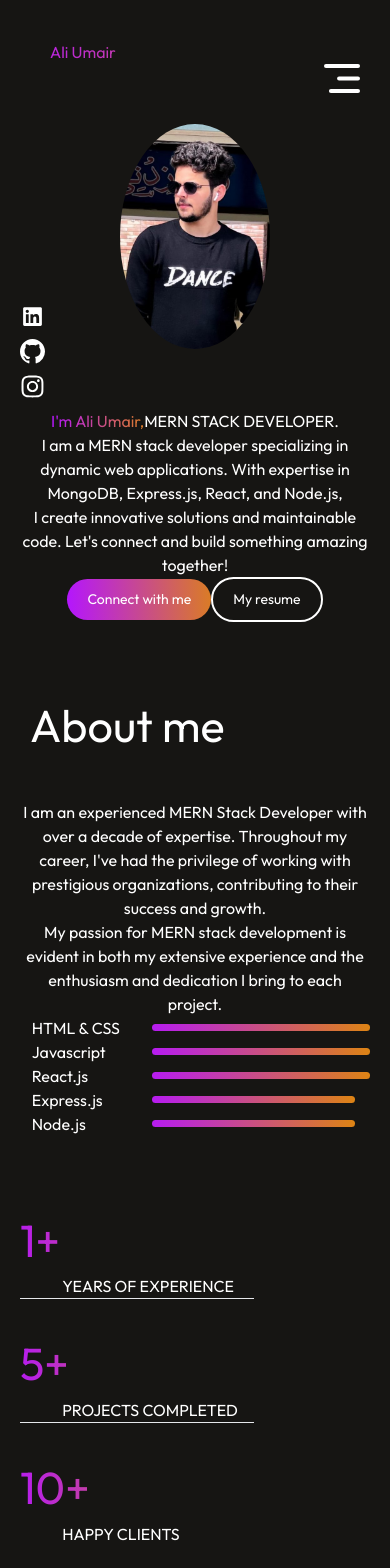
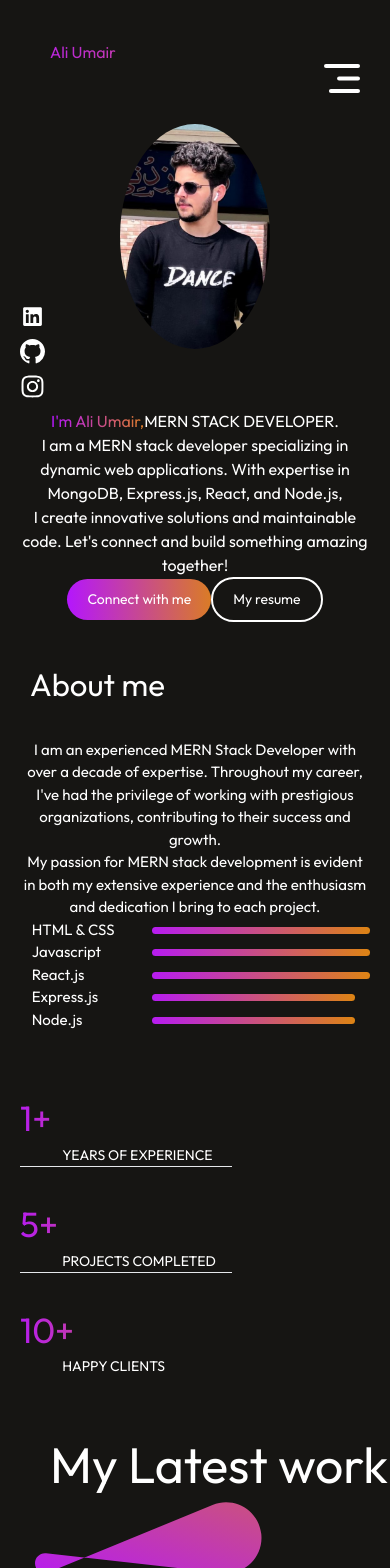
Before and after one commit to aliumair00/ali-umair-portfolio, a React (Vite) app: page / in a window 390 px wide. Shown: the top 1568 px of the page. Built offline with nearby package versions, Linux system fonts and the light colour scheme.

Commit message:
about chang

```diff
--- a/src/Components/About/about.css
+++ b/src/Components/About/about.css
@@ -34,70 +34,109 @@
   border: none;
   width: 50%;
   height: 7px;
-    background: linear-gradient(264deg, #DF8908 -5.09%, #B415FF 106.28%);
+  background: linear-gradient(264deg, #df8908 -5.09%, #b415ff 106.28%);
   border-radius: 50px;
 }
 .about-achievement h1 {
-    background: linear-gradient(264deg, #DF8908 -5.09%, #B415FF 106.28%);
+  background: linear-gradient(264deg, #df8908 -5.09%, #b415ff 106.28%);
   background-clip: text;
   color: transparent;
   font-size: 45px;
 }
 
 /* Responsive styles */
+@media (max-width: 1024px) {
+  .about {
+    margin: 10vh 20px;
+    gap: 60px;
+  }
+  .about-tittle h2 {
+    font-size: 5vw;
+  }
+  .about-left {
+    height: 300px;
+    width: 600px;
+  }
+  .paragraph p {
+    font-size: 17px;
+  }
+  .about-skill p {
+    font-size: 17px;
+  }
+}
+
 @media (max-width: 768px) {
   .about {
     margin: 50px 20px;
     gap: 40px;
     align-items: start;
   }
-      .about-tittle h2{
+  .about-tittle h2 {
     font-size: 45px;
     padding: 0;
-        margin-left:10px;
+    margin-left: 10px;
   }
-      .about-tittle img{
+  .about-tittle img {
     width: 100px;
     right: 0;
   }
   .about-left {
     display: none;
   }
-      .about-sec{
+  .about-sec {
     flex-direction: column;
     gap: 20px;
   }
   .about-right {
     gap: 20px;
   }
-      .paragraph p{
+  .paragraph p {
     font-size: 16px;
     text-align: center;
   }
   .about-skills {
     gap: 10px;
     padding-right: 0;
-        margin-left:3vw
+    margin-left: 3vw;
   }
-      .about-skills hr{
-        width:inherit
-
+  .about-skills hr {
+    width: inherit;
   }
   .about-skill {
     gap: 20px;
   }
   .about-skill p {
     font-size: 16px;
-
+  }
+  .about-achievement {
+    margin-top: 8vw;
+    margin-right: 4vw;
+    justify-content: space-between;
+  }
+  .about-achievement p {
+    margin-left: 5vh;
+    font-size: 16px;
+  }
 }
 
-      .about-achievement{
-        margin-top: 8vw;
-        margin-right:4vw;
-       justify-content: space-between;
+@media (max-width: 480px) {
+  .about {
+    margin: 20px;
+    gap: 30px;
   }
-      .about-achievement p{
-        margin-left:5vh;
-        font-size:16px;
+  .about-tittle h2 {
+    font-size: 8vw;
+  }
+  .paragraph p {
+    font-size: 15px;
+  }
+  .about-skill p {
+    font-size: 15px;
+  }
+  .about-achievement h1 {
+    font-size: 35px;
+  }
+  .about-achievement p {
+    font-size: 14px;
   }
 }
```
Lines whose indentation alone changed are shown as unchanged.
